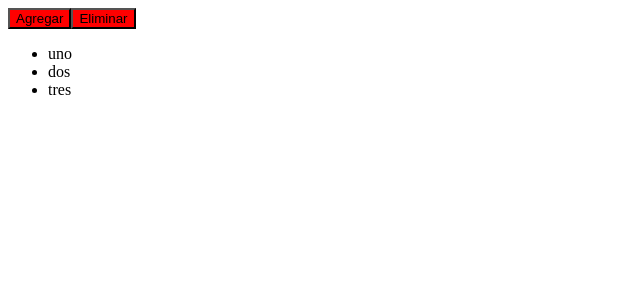
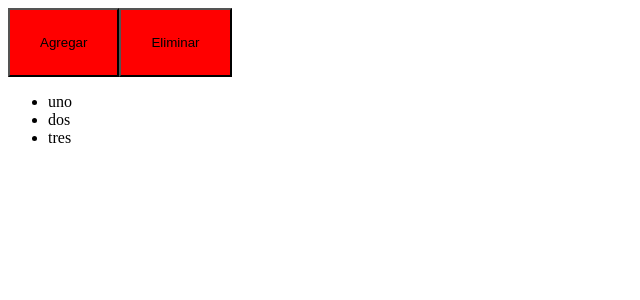
Before and after one commit to KrisOP/curso-react-holamundo, a React (Vite) app: page / in a window 1280 px wide. Shown: the top 300 px of the page, without its empty margins (0-640 px from the left). Built offline with nearby package versions, Linux system fonts and the light colour scheme.

Commit message:
modulos de css

```diff
--- a/src/components/Button/Button.css
+++ /dev/null
@@ -1,3 +0,0 @@
-button{
-    background-color: red;
-}
--- /dev/null
+++ b/src/components/Button/Button.module.css
@@ -0,0 +1,7 @@
+.button {
+  background-color: red;
+}
+
+.padded{
+    padding:25px 30px
+}
--- a/src/components/Button/Index.tsx
+++ b/src/components/Button/Index.tsx
@@ -1,5 +1,5 @@
 import { ReactNode } from "react";
-import './Button.css'
+import styles from "./Button.module.css";
 
 type Props = {
   children: ReactNode;
@@ -7,13 +7,24 @@ type Props = {
   onClick: () => void;
 };
 
+
 function Button({ children, isLoading, onClick }: Props) {
+
+
+  const className = [
+    `btn btn-${isLoading ? "secondary" : "primary"}`,
+    styles.button,
+    styles.padded,
+  ].join(' ');
+
+
   return (
     <button
       disabled={isLoading}
       onClick={onClick}
       type="button"
-      className={`btn btn-${isLoading ? 'secondary' : 'primary'}`}
+      //className={[styles.button, styles.padded].join(" ")}
+      className={className}
     >
       {isLoading ? "Cargando..." : children}{" "}
     </button>
```
